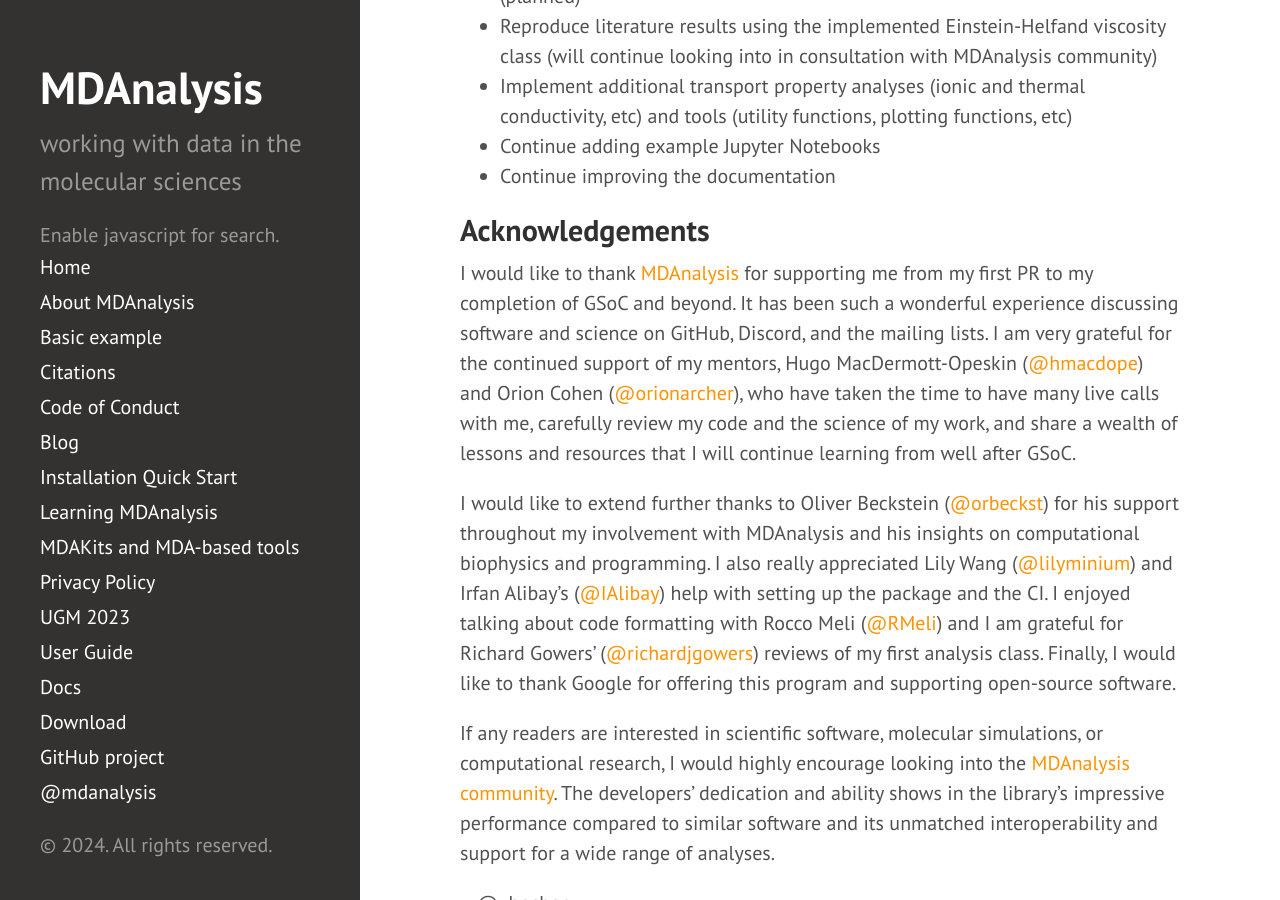
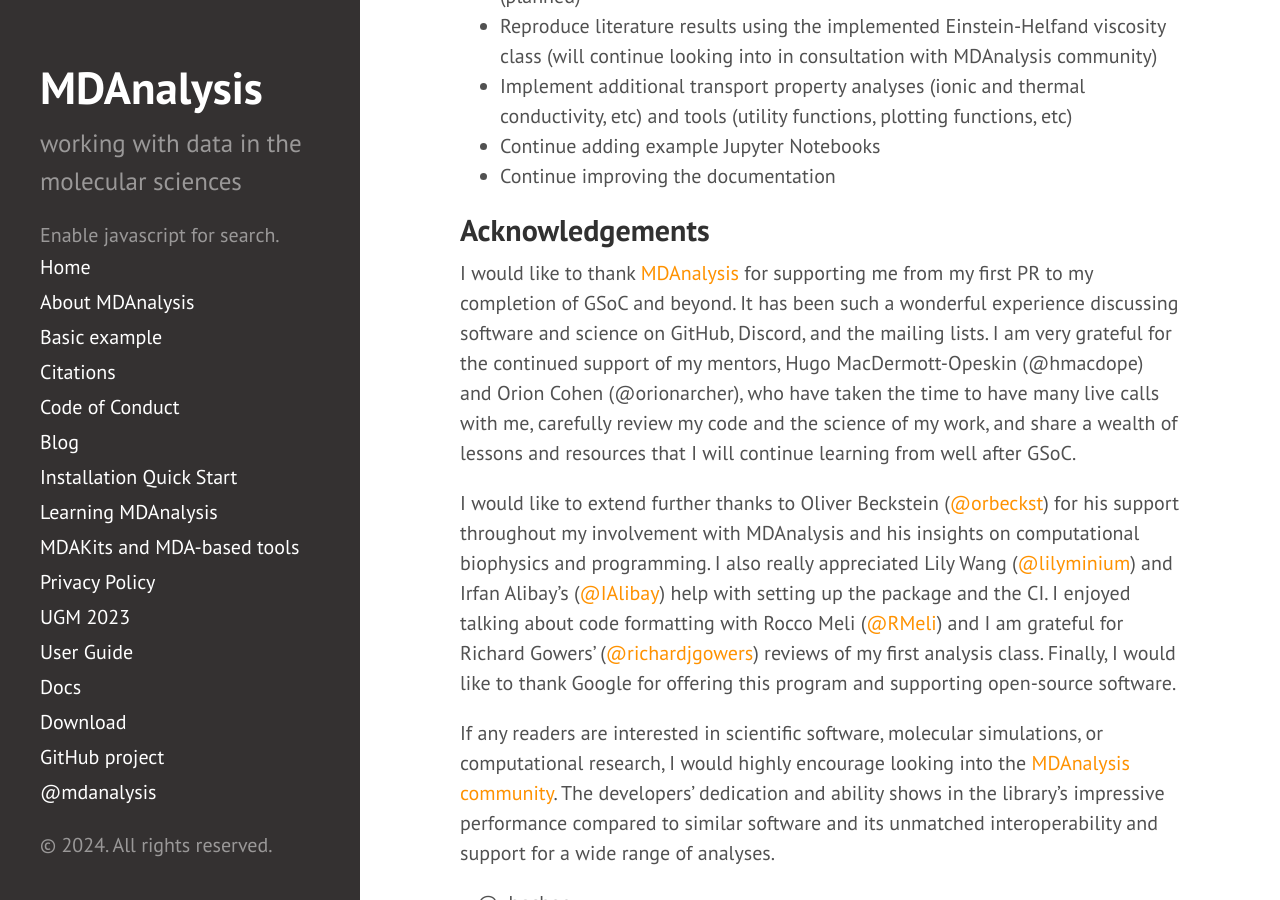
Before and after one commit to MDAnalysis/MDAnalysis.github.io, a Jekyll site: the page built from _posts/2024-01-11-gsoc2023_xhgchen.md, in a window 1280 px wide and 900 px high, scrolled down 7373 px. Built offline with Jekyll 4.4.1, drawn with Linux system fonts in a browser that asks for light colours; comment, search, counter and statistics services are not loaded; part of the change alters nothing that is shown.

Commit message:
Remove links to GH profiles - part 1
Co-authored-by: Oliver Beckstein <orbeckst@gmail.com>

```diff
--- a/_posts/2024-01-11-gsoc2023_xhgchen.md
+++ b/_posts/2024-01-11-gsoc2023_xhgchen.md
@@ -136,7 +136,7 @@ The beauty of open source is the potential for continued improvement and engagem
 
 ## Acknowledgements
 
-I would like to thank [MDAnalysis](https://www.mdanalysis.org/) for supporting me from my first PR to my completion of GSoC and beyond. It has been such a wonderful experience discussing software and science on GitHub, Discord, and the mailing lists. I am very grateful for the continued support of my mentors, Hugo MacDermott-Opeskin ([@hmacdope](https://github.com/hmacdope)) and Orion Cohen ([@orionarcher](https://github.com/orionarcher)), who have taken the time to have many live calls with me, carefully review my code and the science of my work, and share a wealth of lessons and resources that I will continue learning from well after GSoC.
+I would like to thank [MDAnalysis](https://www.mdanalysis.org/) for supporting me from my first PR to my completion of GSoC and beyond. It has been such a wonderful experience discussing software and science on GitHub, Discord, and the mailing lists. I am very grateful for the continued support of my mentors, Hugo MacDermott-Opeskin (@hmacdope) and Orion Cohen (@orionarcher), who have taken the time to have many live calls with me, carefully review my code and the science of my work, and share a wealth of lessons and resources that I will continue learning from well after GSoC.
 
 I would like to extend further thanks to Oliver Beckstein ([@orbeckst](https://github.com/orbeckst)) for his support throughout my involvement with MDAnalysis and his insights on computational biophysics and programming. I also really appreciated Lily Wang ([@lilyminium](https://github.com/lilyminium)) and Irfan Alibay's ([@IAlibay](https://github.com/IAlibay)) help with setting up the package and the CI. I enjoyed talking about code formatting with Rocco Meli ([@RMeli](https://github.com/RMeli)) and I am grateful for Richard Gowers' ([@richardjgowers](https://github.com/richardjgowers)) reviews of my first analysis class. Finally, I would like to thank Google for offering this program and supporting open-source software.
 
```
